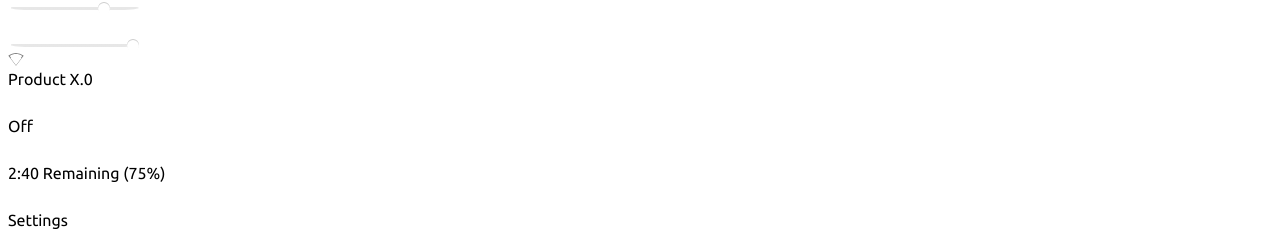
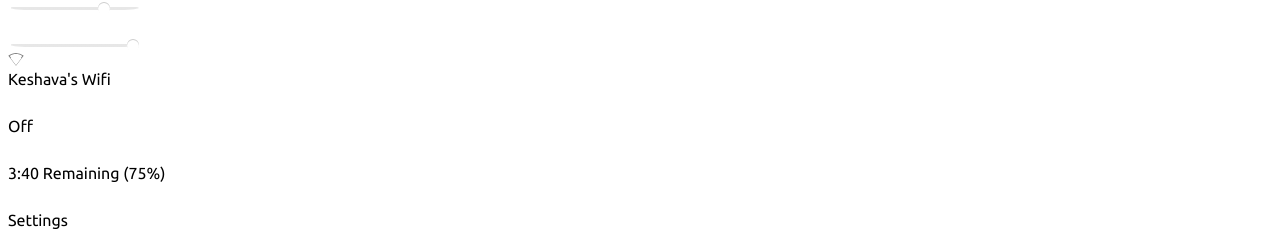
Before and after one commit to keshavaone/Xlib, a Next.js app: page / in a window 1280 px wide. Shown: the part 717-949 px from the top of the page. Built offline with nearby package versions, Linux system fonts and the light colour scheme; no server answers.

Commit message:
Updated the Icon

```diff
--- a/components/SEO/Meta.js
+++ b/components/SEO/Meta.js
@@ -20,12 +20,12 @@ export default function Meta() {
             <meta name="theme-color" content="#E95420" />
 
             /* Search Engine */
-            <meta name="image" content="images/logos/fevicon.png" />
+            <meta name="image" content="images/logos/IMG20231019134427.jpg" />
             /* Schema.org for Google */
             <meta itemProp="name" content="Keshava Rao's Portfolio - Keshava" />
             <meta itemProp="description"
                 content="Keshava Rao's (keshavaone) Personal Portfolio Website. Made with Ubuntu 20.4 (Linux) theme by Next.js and Tailwind CSS." />
-            <meta itemProp="image" content="images/logos/fevicon.png" />
+            <meta itemProp="image" content="images/logos/IMG20231019134427.jpg" />
             /* Twitter */
             <meta name="twitter:card" content="summary" />
             <meta name="twitter:title" content="Keshava Rao's Portfolio - Keshava" />
@@ -44,7 +44,7 @@ export default function Meta() {
             <meta name="og:locale" content="en_IN" />
             <meta name="og:type" content="website" />
 
-            <link rel="icon" href="images/logos/fevicon.svg" />
+            <link rel="icon" href="images/logos/IMG20231019134427.jpg" />
             <link rel="apple-touch-icon" href="images/logos/logo.png" />
             <link rel="preload" href="https://fonts.googleapis.com/css2?family=Ubuntu:wght@300;400;500;700&display=swap" as="style" />
             <link href="https://fonts.googleapis.com/css2?family=Ubuntu:wght@300;400;500;700&display=swap" rel="stylesheet"></link>
--- a/components/util components/status_card.js
+++ b/components/util components/status_card.js
@@ -95,7 +95,7 @@ export class StatusCard extends Component {
 						<img width="16px" height="16px" src="./themes/Yaru/status/network-wireless-signal-good-symbolic.svg" alt="ubuntu wifi" />
 					</div>
 					<div className="w-2/3 flex items-center justify-between text-gray-400">
-						<span>Product X.0</span>
+						<span>Keshava's Wifi</span>
 						<SmallArrow angle="right" />
 					</div>
 				</div>
@@ -113,7 +113,7 @@ export class StatusCard extends Component {
 						<img width="16px" height="16px" src="./themes/Yaru/status/battery-good-symbolic.svg" alt="ubuntu battery" />
 					</div>
 					<div className="w-2/3 flex items-center justify-between text-gray-400">
-						<span>2:40 Remaining (75%)</span>
+						<span>3:40 Remaining (75%)</span>
 						<SmallArrow angle="right" />
 					</div>
 				</div>
```
Also changed, not shown: public/images/logos/fevicon.png (deleted), 1 other file (tests, documents, lock files or other folders).
